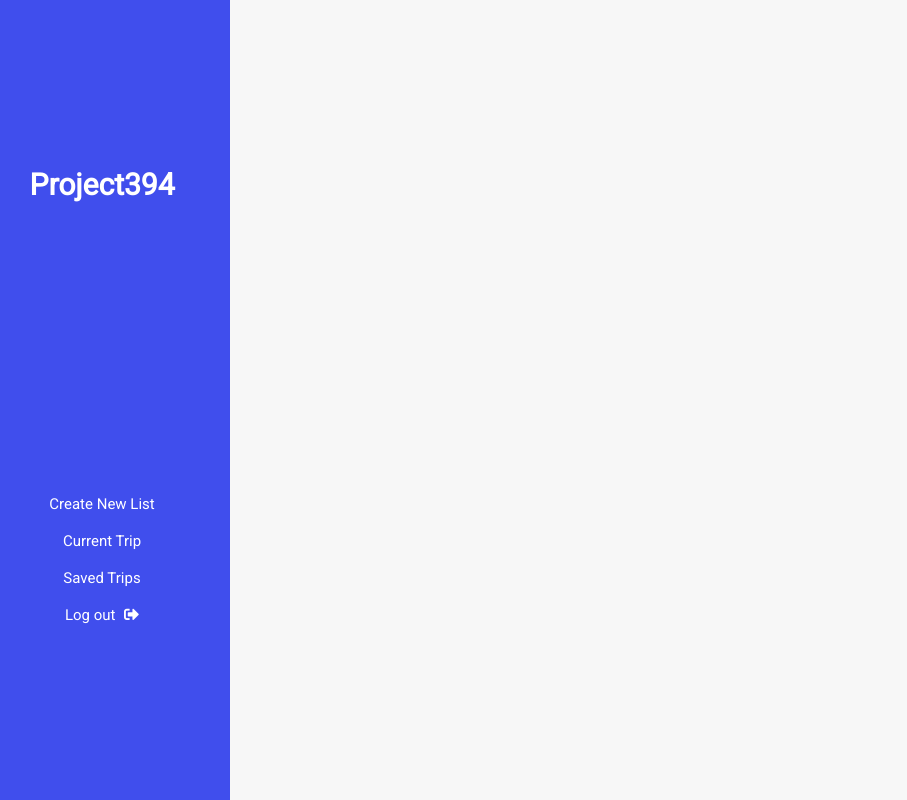
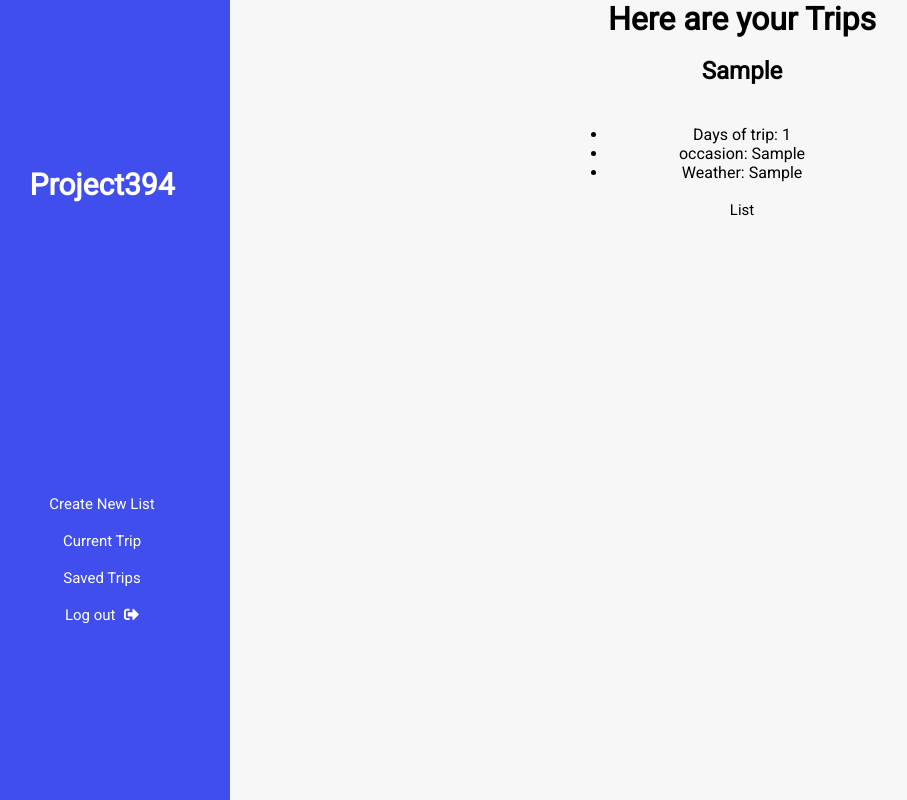
Before and after one commit to kmatta0731/AstroPackSchoolProj, a Django app: page /saved-trips/ in a window 1280 px wide. Shown: the whole page, without its empty margins (26-933 px from the left). Run offline with Django 4.2, Linux system fonts and the light colour scheme; tables that the repository leaves empty hold one stand-in row (values such as "Sample post"); some libraries are stand-ins or nearby versions.

Commit message:
Added features to the saved trips page

```diff
--- a/myapp/myapp/settings.py
+++ b/myapp/myapp/settings.py
@@ -78,7 +78,7 @@ WSGI_APPLICATION = 'myapp.wsgi.application'
 DATABASES = {
     'default': {
         'ENGINE': 'django.db.backends.postgresql',
-        'NAME': 'myapp2',
+        'NAME': 'myapp',
         'USER': 'postgres',
         'PASSWORD': 'kriska105',
         'HOST': '0.0.0.0',
--- a/myapp/myapp/urls.py
+++ b/myapp/myapp/urls.py
@@ -17,5 +17,5 @@ urlpatterns = [
     path('home', views.logout_view, name='logout'),
     path('process_data/', views.process_data, name='process_data'),
     path('items/', views.items, name='items'),
-    path('saved-trips/', saved_trips, name='saved_trips'),
+    path('saved-trips/', views.saved_trips, name='saved_trips'),
 ]
--- a/myapp/myapp/views.py
+++ b/myapp/myapp/views.py
@@ -12,6 +12,7 @@ from django.http import HttpResponse, JsonResponse
 from django.contrib.auth.decorators import user_passes_test
 from occasion.models import *
 from .packing_list import *
+from user_dashboard.saved_trips import *
 
 def home(request):
     return render(request, 'index.html',{'form': DestinationForm})
@@ -74,3 +75,7 @@ def items(request):
     context['packing_list'] = packing_list
 
     return render(request, 'items.html', context)
+
+def saved_trips(request):
+    trips= Trip.objects.all()
+    return render(request, "user_dashboard/templates/saved_trips.html", {'trips': trips})
--- a/myapp/occasion/models.py
+++ b/myapp/occasion/models.py
@@ -118,6 +118,7 @@ class Trip(models.Model):
     length_of_trip = models.IntegerField()
     temp_range = models.CharField(max_length=150, default='')
     activities = models.ManyToManyField(Activities) # using ManyToManyField
+    #itemList = models.ManyToManyField(Generated_list)
 
     def __str__(self):
         return self.trip_userID.username
--- a/myapp/user_dashboard/templates/saved_trips.html
+++ b/myapp/user_dashboard/templates/saved_trips.html
@@ -24,6 +24,24 @@
                 </ul>
             </div>
         </header>
+        <div class="main-container">
+            <div class="saved-Trips-container">
+                <h1> Here are your Trips </h1>
+                <br>
+                {% block content %}
+                    {% for trip in trips %}
+                    <h2>{{ trip.trip_destination }}</h2>
+                    <ul>
+                    <li> Days of trip: {{ trip.length_of_trip }}</li>
+                    <li> occasion: {{ trip.occasion }}</li>
+                    <li> Weather: {{ trip.trip_weather }}</li>
+                    <a href="{% url 'items' %}" style = "color: black;" ><li>List</li></a>
+                    <br>
+                    </ul>
+                    {% endfor %}
+                {% endblock %}
+            </div>
+        </div>
         <script src="https://code.jquery.com/jquery-3.6.0.min.js"></script>
         <script src="{% static 'js/app.js' %}"></script>
         <script src="https://maps.googleapis.com/maps/api/js?key=AIzaSyBD-VajPdA2hcwGdDkC0JHzjKq94MYi7tI&libraries=places&callback=autocompleteCallback"></script>
```
Also changed, not shown: myapp/user_dashboard/saved_trips.py (added, +14 -0 lines).
